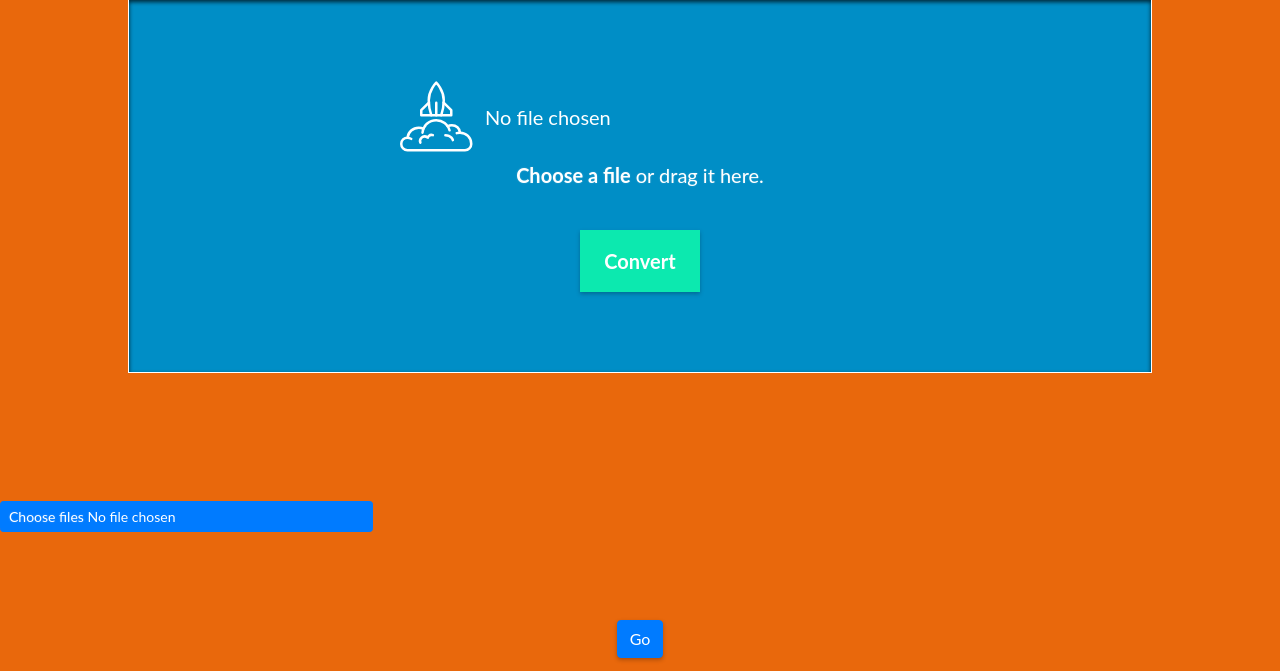
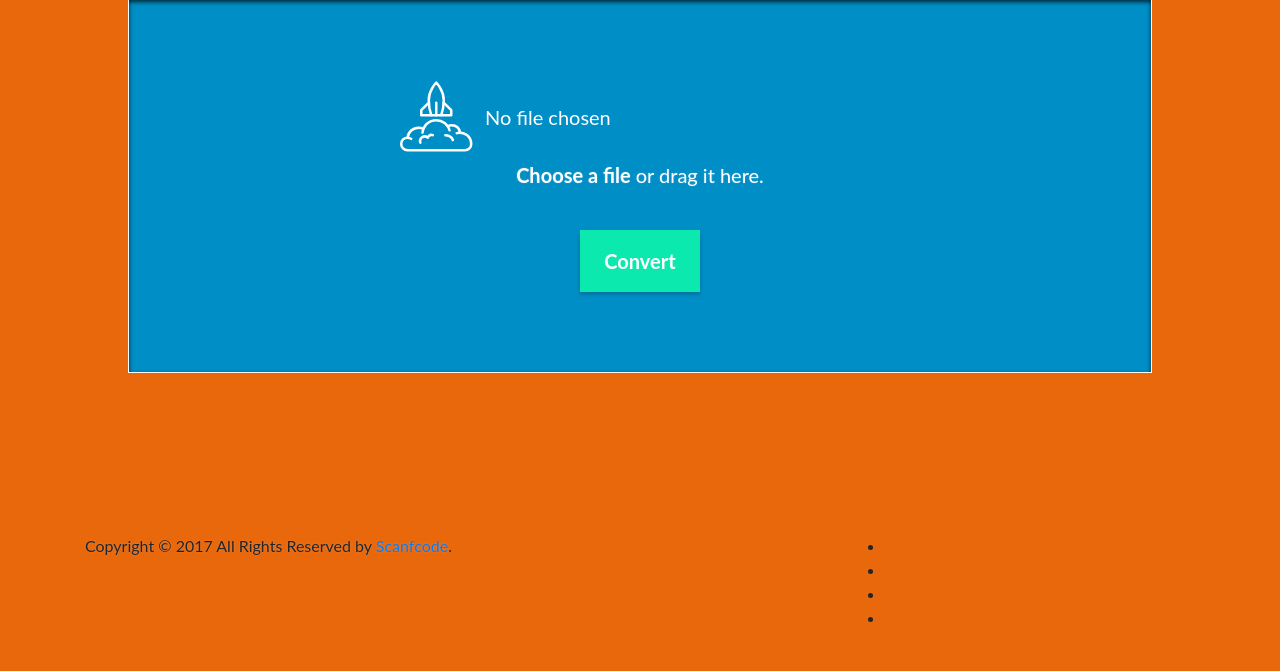
Before and after one commit to davetweetlive/to_pdf, a Django app: page / in a window 1280 px wide. Shown: the part 129-800 px from the top of the page. Run offline with Django 3.2, Linux system fonts and the light colour scheme; some libraries are stand-ins or nearby versions.

Commit message:
anonymous commit

```diff
--- a/convert_to_pdf/templates/index.html
+++ b/convert_to_pdf/templates/index.html
@@ -197,7 +197,7 @@ strong {
   </div>
 
 
-    <form class="md-form" action="#" method="post" enctype="multipart/form-data">
+    <!-- <form class="md-form" action="#" method="post" enctype="multipart/form-data">
     {% csrf_token %}
       <div class="file-field">
         <div class="btn btn-primary btn-sm float-left">
@@ -207,11 +207,33 @@ strong {
         <div class="file-path-wrapper">
           <!-- <input class="file-path validate" type="text" placeholder="Upload one or more files"> -->
 
-        </div>
+        <!-- </div>
       </div>
       <br><br>
       <button type="submit" name=""  class="btn btn-primary">Go</button>
-    </form>
+    </form> -->
+
+    <hr>
+      </div>
+      <div class="container">
+        <div class="row">
+          <div class="col-md-8 col-sm-6 col-xs-12">
+            <p class="copyright-text">Copyright &copy; 2017 All Rights Reserved by
+         <a href="#">Scanfcode</a>.
+            </p>
+          </div>
+
+          <div class="col-md-4 col-sm-6 col-xs-12">
+            <ul class="social-icons">
+              <li><a class="facebook" href="#"><i class="fa fa-facebook"></i></a></li>
+              <li><a class="twitter" href="#"><i class="fa fa-twitter"></i></a></li>
+              <li><a class="dribbble" href="#"><i class="fa fa-dribbble"></i></a></li>
+              <li><a class="linkedin" href="#"><i class="fa fa-linkedin"></i></a></li>
+            </ul>
+          </div>
+        </div>
+      </div>
+</footer>
 </body>
 <script src="//maxcdn.bootstrapcdn.com/bootstrap/4.1.1/js/bootstrap.min.js"></script>
 <script src="//cdnjs.cloudflare.com/ajax/libs/jquery/3.2.1/jquery.min.js"></script>
--- a/convert_to_pdf/views.py
+++ b/convert_to_pdf/views.py
@@ -1,13 +1,20 @@
 from django.shortcuts import render
-from django.http import HttpResponse
-from django.shortcuts import render
+# from django.http import HttpResponse
+import pdfkit
+import filetype
 # Create your views here.
 
 def index(request):
     if request.method == "POST":
         upload = request.FILES['my_uploaded_file']
-        print(upload.type)
+        kind = filetype.guess(upload)
+
+        # Getting the name of output file
+        output_file = str(upload).split(".")[0] + ".pdf"
+        pdfkit.from_file(upload,output_file)
         print(upload)
+        print(kind)
+        print(output_file)
 
     return render(request, "index.html",{})
     # return HttpResponse("Please upload a file!")
```
Also changed, not shown: 1 other file.
